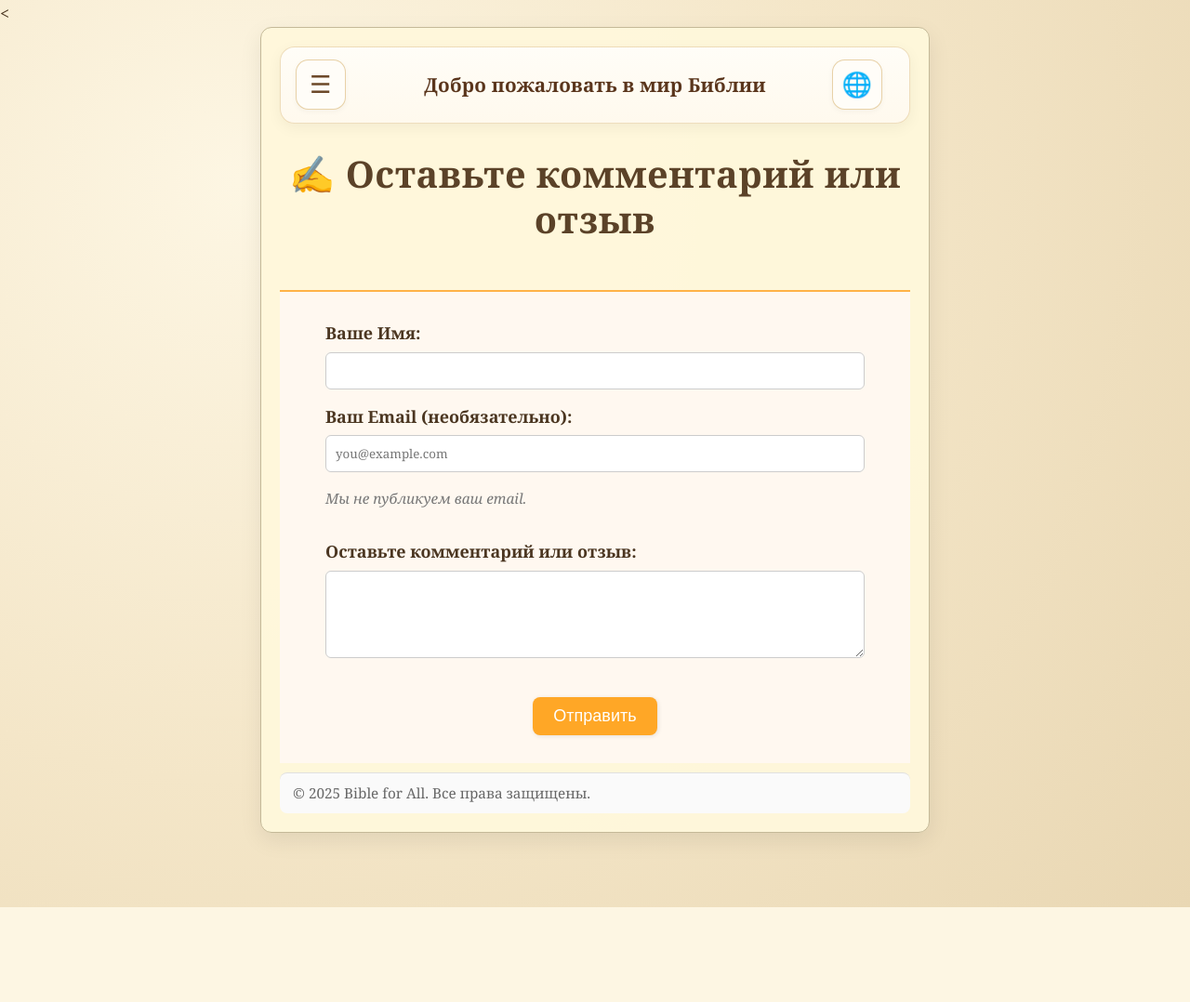
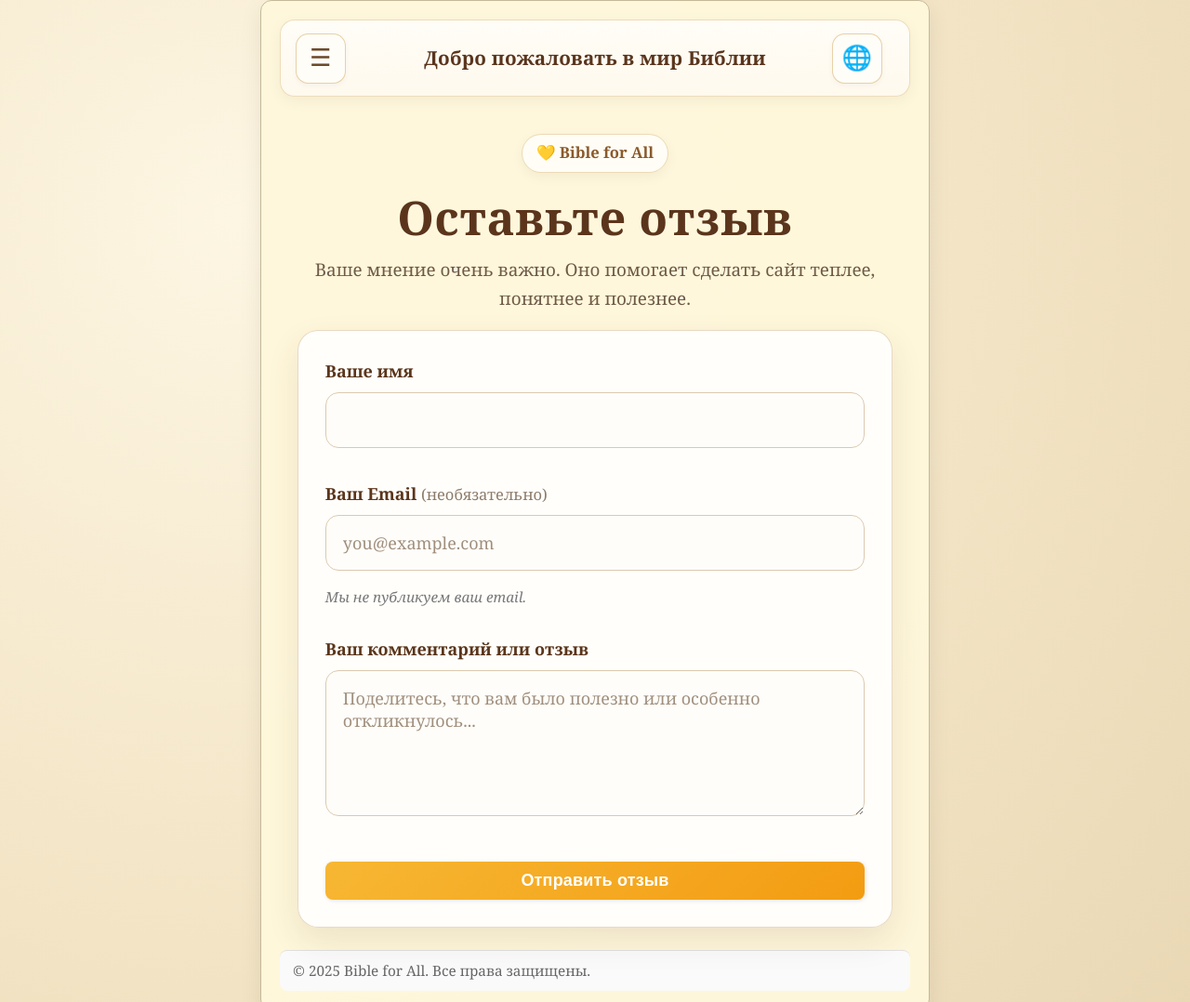
Before and after one commit to lanavayn/bible, a plain HTML site: page ru/comments.html in a window 1280 px wide. Shown: the top 1078 px of the page at 93% size. Before the commit the page ends 976 px from the top, so only its background shows below. Drawn offline with Linux system fonts and the light colour scheme.

Commit message:
Update for comments pages

```diff
--- a/ru/comments.html
+++ b/ru/comments.html
@@ -15,7 +15,7 @@
   <title>Оставьте комментарий или отзыв</title>
 
   <!-- ✅ SEO Meta Tags -->
-  <<meta name="description" content="Поделитесь своими мыслями или отзывами о вдохновляющих стихах из Библии. Доступно на русском и английском.">
+  <meta name="description" content="Поделитесь своими мыслями или отзывами о вдохновляющих стихах из Библии. Доступно на русском и английском.">
   <meta name="keywords" content="Библия, отзывы, комментарии, Писание, стихи, христианство, русская Библия, английская Библия">
   <meta name="author" content="Lana Vayner">
 
@@ -44,13 +44,16 @@
     <div id="header"></div>
     <main role="main">
 
-      <header>
-        <div style="display: flex; justify-content: space-between; align-items: center;">
-          <h1>✍️ Оставьте комментарий или отзыв</h1>
-        </div>
-      </header>
+      <header class="comments-hero">
+        <!--<div class="comments-badge">💛 Bible for All</div>-->
+        <div class="comments-badge">💛 Bible for All</div>
+        <h1 class="comments-title">Оставьте отзыв</h1>
+        <p class="comments-subtitle">
+          Ваше мнение очень важно. Оно помогает сделать сайт теплее, понятнее и полезнее.
+        </p>
 
-      <section class="comments-form">
+      <section class="comments-form comments-form-modern">
+        <div class="comments-card">
           <form name="comments" method="POST" data-netlify="true" honeypot="bot-field" onsubmit="showConfirmation(event)">
             <input type="hidden" name="form-name" value="comments">
 
@@ -59,30 +62,34 @@
             </p>
 
             <div class="form-group">
-            <label for="name">Ваше Имя:</label>
+              <label for="name">Ваше имя</label>
               <input type="text" id="name" name="name" required>
             </div>
 
             <div class="form-group">
-            <label for="email">Ваш Email (необязательно):</label>
+              <label for="email">Ваш Email <span class="optional-text">(необязательно)</span></label>
               <input type="email" id="email" name="email" placeholder="you@example.com">
               <small class="form-note">Мы не публикуем ваш email.</small>
             </div>
 
             <div class="form-group">
-            <label for="message">Оставьте комментарий или отзыв:</label>
-            <textarea id="message" name="message" rows="4" required></textarea>
+              <label for="message">Ваш комментарий или отзыв</label>
+              <textarea id="message" name="message" rows="5" required placeholder="Поделитесь, что вам было полезно или особенно откликнулось..."></textarea>
             </div>
 
-          <div style="text-align: center; margin-top: 20px;">
-            <button type="submit">Отправить</button>
-          </div>
+            <button type="submit" class="comments-submit-btn">Отправить отзыв</button>
           </form>
 
           <div id="confirmation" class="confirmation-message">
-      🎉 Спасибо за ваш комментарий!
+            <div class="confirmation-icon">✨</div>
+            <div class="confirmation-title">Спасибо за ваш отзыв!</div>
+            <div class="confirmation-text">
+              Ваш комментарий успешно отправлен.
+            </div>
+          </div>
         </div>
       </section>
+
     </main>
     <footer class="footer">
       © 2025 Bible for All. Все права защищены.
--- a/style.css
+++ b/style.css
@@ -2279,3 +2279,256 @@ abbr[title]:focus::after {
     animation: none;
   }
 }
+
+/* ===== New Comments page WOW effect ===== */
+
+.comments-hero {
+  text-align: center;
+  padding: 1.2rem 0 0.8rem;
+}
+
+.comments-badge {
+  display: inline-block;
+  padding: 0.38rem 0.85rem;
+  margin-bottom: 0.9rem;
+  background: rgba(255, 255, 255, 0.72);
+  border: 1px solid rgba(224, 195, 140, 0.6);
+  border-radius: 999px;
+  font-size: 0.92rem;
+  font-weight: 700;
+  color: #8a5a2b;
+  box-shadow: 0 4px 14px rgba(0, 0, 0, 0.05);
+}
+
+.comments-title {
+  margin: 0 0 0.55rem;
+  font-size: clamp(2rem, 4vw, 2.8rem);
+  color: #5b351b;
+  text-shadow: 0 1px 0 rgba(255,255,255,0.6);
+}
+
+.comments-subtitle {
+  max-width: 620px;
+  margin: 0 auto 1rem;
+  font-size: 1.05rem;
+  line-height: 1.7;
+  color: #6e5a47;
+}
+
+.comments-tags {
+  display: flex;
+  justify-content: center;
+  gap: 0.55rem;
+  flex-wrap: wrap;
+  margin-bottom: 1.2rem;
+}
+
+.comments-tags span {
+  display: inline-block;
+  padding: 0.45rem 0.8rem;
+  background: rgba(255, 253, 248, 0.9);
+  border: 1px solid #ead8be;
+  border-radius: 999px;
+  font-size: 0.92rem;
+  color: #7a4d26;
+  box-shadow: 0 3px 10px rgba(0,0,0,0.04);
+}
+
+.comments-form-modern {
+  background: transparent;
+  border-top: none;
+  padding: 0;
+  margin-top: 0.5rem;
+  text-align: initial;
+}
+
+.comments-card {
+  max-width: 640px;
+  margin: 0 auto;
+  padding: 1.6rem;
+  background: rgba(255, 255, 255, 0.88);
+  border: 1px solid rgba(231, 215, 193, 0.95);
+  border-radius: 22px;
+  box-shadow: 0 14px 34px rgba(91, 53, 27, 0.10);
+  backdrop-filter: blur(5px);
+}
+
+.comments-form-modern form {
+  max-width: 100%;
+  margin: 0;
+  padding: 0;
+}
+
+.comments-form-modern .form-group {
+  margin-bottom: 1.1rem;
+}
+
+.comments-form-modern label {
+  display: block;
+  margin-bottom: 0.45rem;
+  font-weight: 700;
+  color: #5b351b;
+  font-size: 1rem;
+}
+
+.optional-text {
+  font-weight: 400;
+  color: #8d7b6a;
+  font-size: 0.92rem;
+}
+
+.comments-form-modern input,
+.comments-form-modern textarea {
+  width: 100%;
+  padding: 0.95rem 1rem;
+  border: 1px solid #dcc9af;
+  border-radius: 14px;
+  background: #fffdf9;
+  font-family: inherit;
+  font-size: 1rem;
+  color: #4b3621;
+  transition:
+    border-color 0.22s ease,
+    box-shadow 0.22s ease,
+    transform 0.18s ease,
+    background 0.22s ease;
+}
+
+.comments-form-modern input::placeholder,
+.comments-form-modern textarea::placeholder {
+  color: #a08f7d;
+}
+
+.comments-form-modern input:focus,
+.comments-form-modern textarea:focus {
+  outline: none;
+  border-color: #d39a35;
+  box-shadow: 0 0 0 4px rgba(243, 188, 74, 0.18);
+  background: #fff;
+  transform: translateY(-1px);
+}
+
+.comments-form-modern textarea {
+  min-height: 150px;
+  resize: vertical;
+}
+
+.comments-submit-btn {
+  width: 100%;
+  margin-top: 0.4rem;
+  padding: 0.95rem 1.1rem;
+  border: none;
+  border-radius: 14px;
+  background: linear-gradient(135deg, #f7b733, #f39c12);
+  color: white;
+  font-size: 1.05rem;
+  font-weight: 700;
+  letter-spacing: 0.01em;
+  cursor: pointer;
+  box-shadow: 0 10px 20px rgba(243, 156, 18, 0.22);
+  transition: transform 0.18s ease, box-shadow 0.18s ease, filter 0.18s ease;
+}
+
+.comments-submit-btn:hover {
+  transform: translateY(-2px);
+  box-shadow: 0 14px 24px rgba(243, 156, 18, 0.28);
+  filter: brightness(1.03);
+}
+
+.comments-submit-btn:active {
+  transform: translateY(0);
+}
+
+.confirmation-message {
+  display: none;
+  text-align: center;
+  margin-top: 0;
+  margin-bottom: 0;
+  padding: 2rem 1.25rem;
+  border-radius: 18px;
+  border: 1px solid #d8ead2;
+  background: linear-gradient(180deg, #f4fff2 0%, #ebf8e8 100%);
+  box-shadow: 0 10px 28px rgba(46, 125, 50, 0.10);
+  animation: fadeInUpSoft 0.55s ease forwards;
+}
+
+.confirmation-icon {
+  font-size: 2rem;
+  margin-bottom: 0.45rem;
+}
+
+.confirmation-title {
+  font-size: 1.45rem;
+  font-weight: 700;
+  color: #2f6d34;
+  margin-bottom: 0.35rem;
+}
+
+.confirmation-text {
+  color: #4f6a50;
+  line-height: 1.6;
+}
+
+@keyframes fadeInUpSoft {
+  from {
+    opacity: 0;
+    transform: translateY(14px) scale(0.98);
+  }
+  to {
+    opacity: 1;
+    transform: translateY(0) scale(1);
+  }
+}
+
+@media (max-width: 600px) {
+  .comments-card {
+    padding: 1rem;
+    border-radius: 18px;
+  }
+
+  .comments-title {
+    font-size: 2rem;
+  }
+
+  .comments-subtitle {
+    font-size: 0.98rem;
+  }
+
+  .comments-tags span {
+    font-size: 0.86rem;
+    padding: 0.4rem 0.7rem;
+  }
+
+  .comments-form-modern input,
+  .comments-form-modern textarea {
+    padding: 0.88rem 0.9rem;
+  }
+
+  .comments-submit-btn {
+    font-size: 1rem;
+  }
+}
+/* ===== New Comments animation ===== */
+.comment-btn {
+  font-weight: 600;
+  box-shadow: 0 4px 10px rgba(0,0,0,0.1);
+}
+
+.comments-badge {
+  animation: fadeInUp 0.6s ease;
+}
+
+.comments-title {
+  animation: fadeInUp 0.8s ease;
+}
+
+@keyframes fadeInUp {
+  from {
+    opacity: 0;
+    transform: translateY(10px);
+  }
+  to {
+    opacity: 1;
+    transform: translateY(0);
+  }
+}
```
Also changed, not shown: comments.html (+14 -10 lines). Lines whose indentation alone changed are shown as unchanged.
